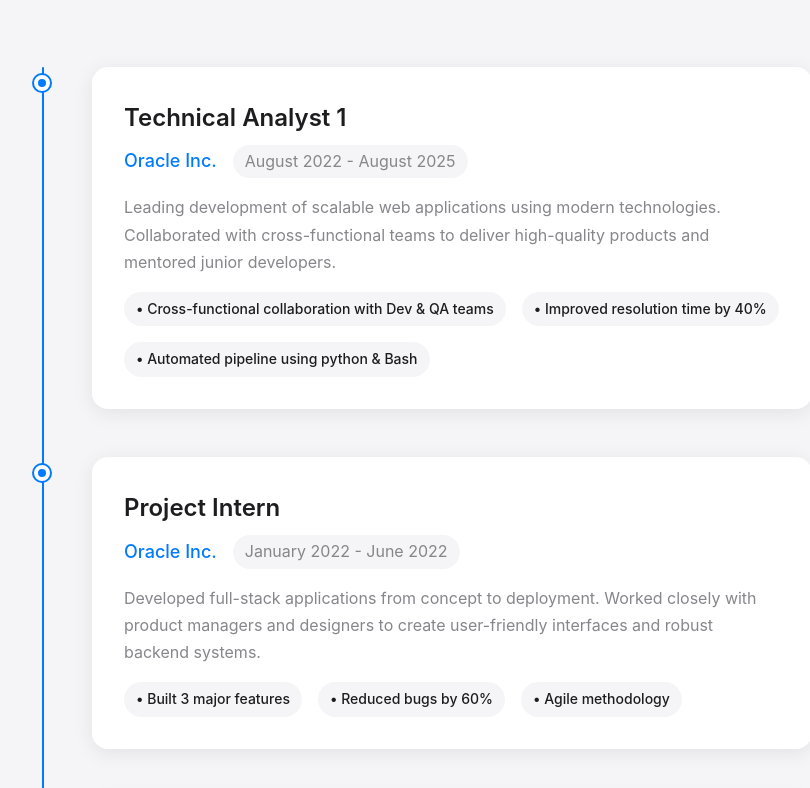
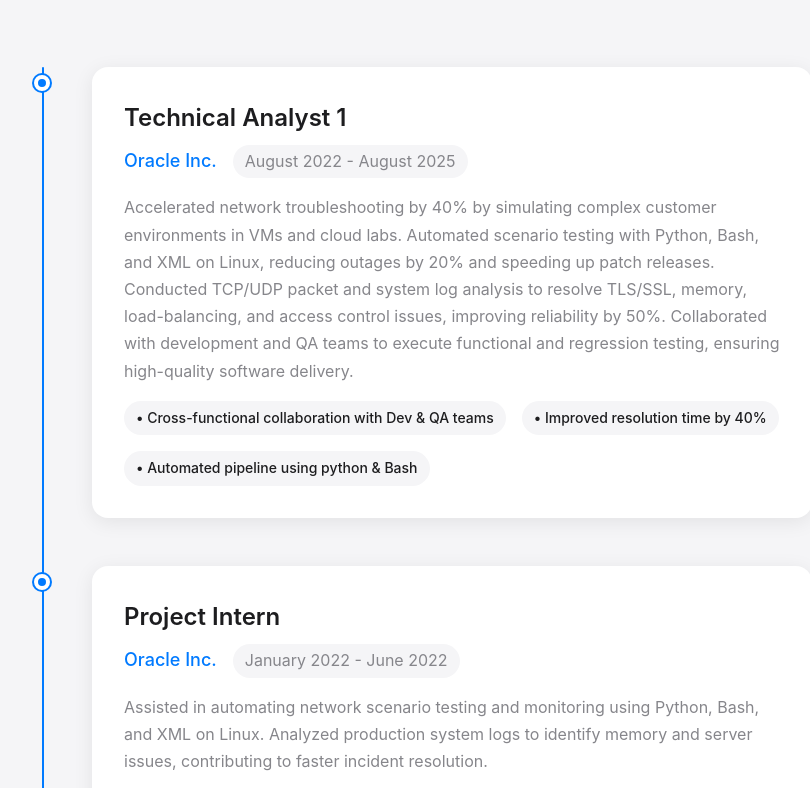
Before and after one commit to skandac/personalized-webapp, a plain HTML site: page index.html in a window 1280 px wide. Shown: the part 1979-2767 px from the top of the page, without its empty margins (228-1038 px from the left). Drawn offline with Linux system fonts and the light colour scheme; a web font is replaced by a local one.

Commit message:
made additional fixes to work exp

```diff
--- a/index.html
+++ b/index.html
@@ -164,9 +164,10 @@
                             </div>
                         </div>
                         <p class="job-description">
-                            Leading development of scalable web applications using modern technologies.
-                            Collaborated with cross-functional teams to deliver high-quality products
-                            and mentored junior developers.
+                            Accelerated network troubleshooting by 40% by simulating complex customer environments in VMs and cloud labs.
+                            Automated scenario testing with Python, Bash, and XML on Linux, reducing outages by 20% and speeding up patch releases.
+                            Conducted TCP/UDP packet and system log analysis to resolve TLS/SSL, memory, load-balancing, and access control issues, improving reliability by 50%.
+                            Collaborated with development and QA teams to execute functional and regression testing, ensuring high-quality software delivery.
                         </p>
                         <div class="job-highlights">
                             <span class="highlight">• Cross-functional collaboration with Dev & QA teams</span>
@@ -187,9 +188,9 @@
                             </div>
                         </div>
                         <p class="job-description">
-                            Developed full-stack applications from concept to deployment.
-                            Worked closely with product managers and designers to create
-                            user-friendly interfaces and robust backend systems.
+                            Assisted in automating network scenario testing and monitoring using Python, Bash, and XML on Linux.
+                            Analyzed production system logs to identify memory and server issues, contributing to faster incident resolution.
+
                         </p>
                         <div class="job-highlights">
                             <span class="highlight">• Built 3 major features</span>
```
Also changed, not shown: styles.css (+7 -0 lines), 1 other file.
